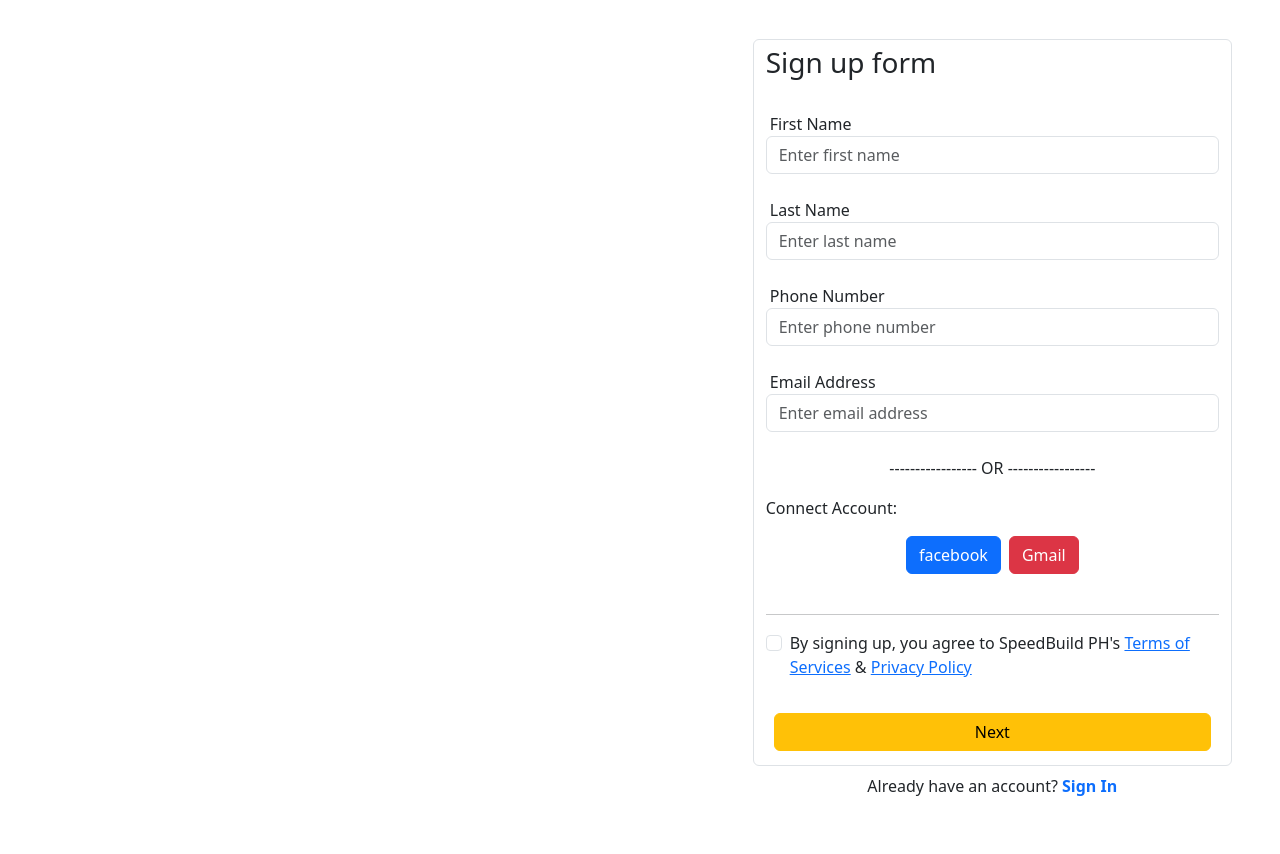
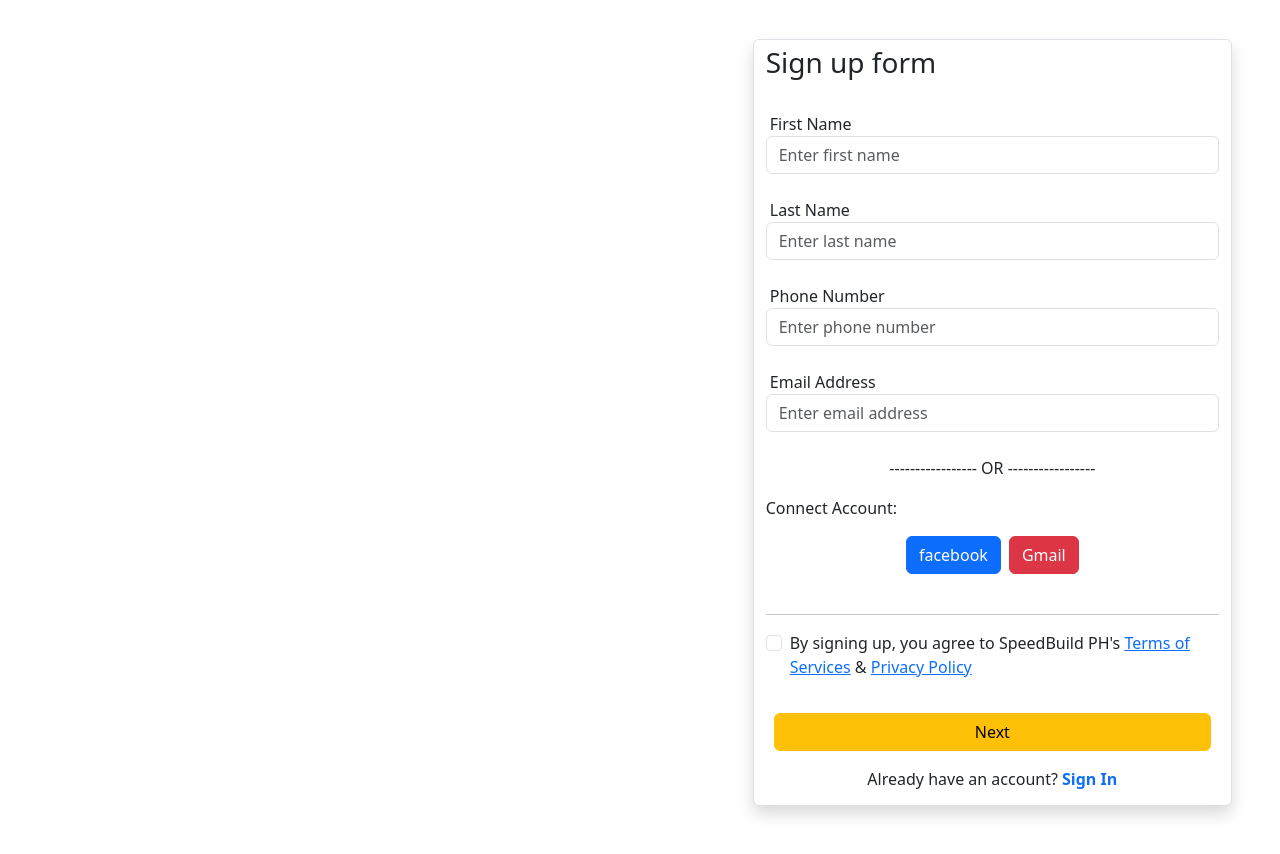
Before and after one commit to balabajoelrio/MP-1, a plain HTML site: page signup.html in a window 1280 px wide. Shown: the part 81-935 px from the top of the page. Drawn offline with nearby package versions, Linux system fonts and the light colour scheme.

Commit message:
modified:   signup.html

```diff
--- a/signup.html
+++ b/signup.html
@@ -19,7 +19,7 @@
         <div class="col-7"></div>
 
         <div class="col">
-            <div class="form-control">
+            <div class="form-control shadow">
                 <h3>Sign up form</h3>
                 <br>
                 <form class="needs-validation" novalidate action="index.html">
@@ -67,13 +67,12 @@
                     <div class="d-grid p-2">
                         <button type="submit" class="btn btn-warning"> Next</button>
                     </div>
-                    </form>
+
+                    <div class="text-center p-2">
+                        <label> Already have an account? <a href="#" style="text-decoration: none;"><b>Sign In</b></a></label>
+                    </div>
+                </form>
             </div>
-
-            <div class="text-center p-2">
-                <label> Already have an account? <a href="#" style="text-decoration: none;"><b>Sign In</b></a></label>
-            </div>
-
         </div>
 
     </div>
```
